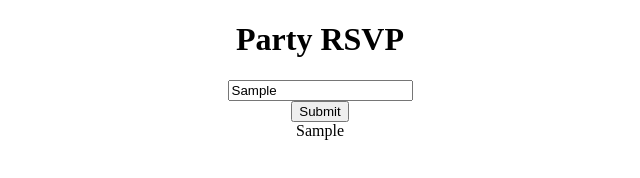
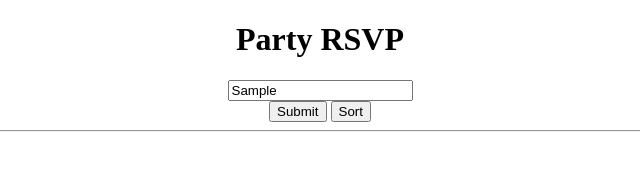
Before and after one commit to AaryanTeckchandani/Party-RSVP, a plain HTML site: page index.html in a window 1280 px wide. Both pictures are taken after typing "Sample" into the empty fields and a click on the button "Submit". Shown: the whole page, without its empty margins (320-960 px from the left). Drawn offline with Linux system fonts and the light colour scheme.

Commit message:
Add files via upload

```diff
--- a/index.html
+++ b/index.html
@@ -1,5 +1,6 @@
 <!DOCTYPE html>
 <html lang="">
+
 <head>
     <meta charset="utf-8">
     <meta name="viewport" content="width=device-width, initial-scale=1.0">
@@ -13,11 +14,19 @@
         <div>
             <input id="nameOfPerson1" type="text" placeholder="Name">
         </div>
-     <div>
+        <span>
             <button id="submit" type="submit" onclick="submit()">Submit</button>
+            <button id="sort" type="submit" onclick="sort()">Sort</button>
+            <div id="displayNameWithCommas"></div>
+
+            <hr>
+
+            <span id="displayNameWithoutCommas"></span>
             <br>
-        <div id="result"></div>
-     </div>
+            <span id="result"></span>
+        </span>
+
     </center>
 </body>
+
 </html>
--- a/main.js
+++ b/main.js
@@ -1,7 +1,17 @@
-var studentArray=[];
-function submit(){
-    var name1=document.getElementById("nameOfPerson1").value;
+var studentArray = [];
+
+function submit() {
+    console.log('in submit');
+    var name1 = document.getElementById("nameOfPerson1").value;
     studentArray.push(name1);
+
+
+}
+
+function sort() {
     studentArray.sort();
-    document.getElementById("result").innerHTML=studentArray;
+    document.getElementById("result").innerHTML = studentArray;
+    var removeCommas = studentArray.join(" ");
+    document.getElementById("displayNameWithoutCommas").innerHTML = removeCommas;
+
 }
```
Lines whose indentation alone changed are shown as unchanged.
